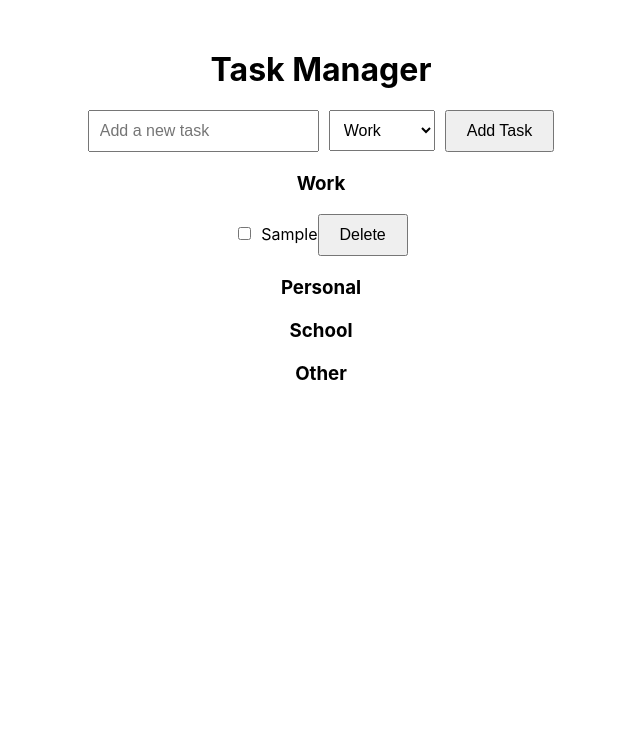
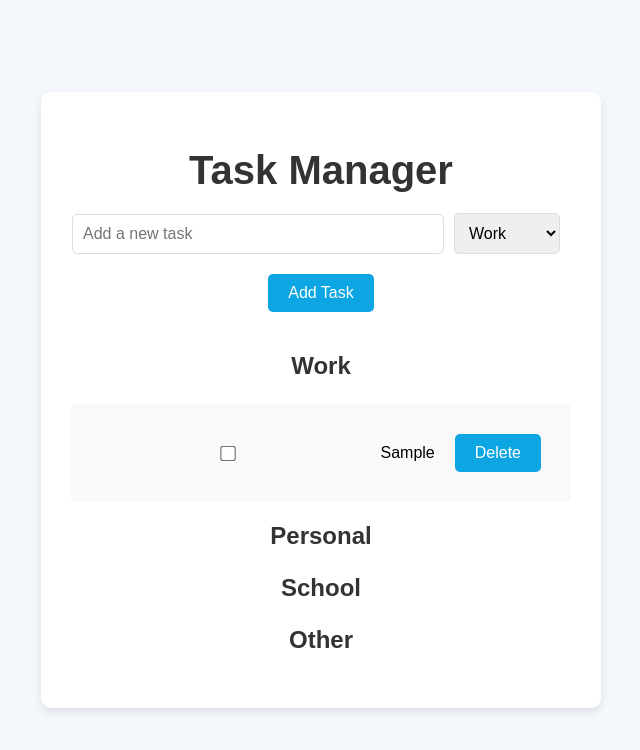
Before and after one commit to YamilVillegas/Task-Manager, a React (Create React App) app: page / in a window 1280 px wide. Both pictures are taken after typing "Sample" into the empty fields and a click on the button "Add Task". Shown: the top 750 px of the page, without its empty margins (319-959 px from the left). Built offline with nearby package versions, Linux system fonts and the light colour scheme.

Commit message:
Light styling

```diff
--- a/src/App.css
+++ b/src/App.css
@@ -1,38 +1,105 @@
+/* General Styles */
+body {
+  font-family: 'Arial', sans-serif;
+  background-color: #f4f7fc;
+  margin: 0;
+  padding: 0;
+  display: flex;
+  justify-content: center;
+  align-items: center;
+  height: 100vh;
+}
+
 .App {
   text-align: center;
 }
 
+/* Task Manager Container */
 .task-manager {
-  margin: 50px;
+  background-color: #fff;
+  border-radius: 10px;
+  box-shadow: 0 4px 8px rgba(0, 0, 0, 0.1);
+  padding: 30px;
+  width: 100%;
+  max-width: 500px;
 }
 
+h1 {
+  font-size: 2.5rem;
+  color: #333;
+  margin-bottom: 20px;
+}
+
+/* Task Input and Add Button */
 input {
+  width: 70%;
   padding: 10px;
   font-size: 16px;
+  border-radius: 5px;
+  border: 1px solid #ddd;
   margin-right: 10px;
 }
 
 select {
   padding: 10px;
   font-size: 16px;
+  border-radius: 5px;
+  border: 1px solid #ddd;
   margin-right: 10px;
 }
 
 button {
+  background-color: rgb(13, 166, 226);
+  color: white;
+  margin: 20px;
+  font-size: 16px;
+  border: none;
   padding: 10px 20px;
-  font-size: 16px;
   cursor: pointer;
+  border-radius: 5px;
 }
 
+button:hover {
+  background-color: rgb(0, 156, 218);
+}
+
+/* Task List Styles */
 ul {
   list-style-type: none;
   padding: 0;
 }
 
 li {
+  display: flex;
+  align-items: center;
+  justify-content: space-between;
+  padding: 10px;
+  background-color: #f9f9f9;
   margin: 10px 0;
+  border-radius: 5px;
+  transition: background-color 0.3s ease;
 }
 
+li:hover {
+  background-color: lightgray;
+}
+
+/* Checkbox Styling */
+input[type="checkbox"] {
+  margin-right: 10px;
+  transform: scale(1.2);
+}
+
+/* Completed Task Styles */
+.completed {
+  text-decoration: line-through;
+  color: #888;
+}
+
+/* Category Section Styles */
 h3 {
   margin-top: 20px;
+  font-size: 1.5rem;
+  color: #333;
+  text-transform: capitalize;
 }
--- a/src/TaskManager.js
+++ b/src/TaskManager.js
@@ -1,4 +1,5 @@
 import React, { useState } from 'react';
+import './App.css';
 
 function TaskManager() {
   const [tasks, setTasks] = useState([]);
@@ -7,7 +8,6 @@ function TaskManager() {
 
   const categories = ["Work", "Personal", "School", "Other"];
 
-  // Function to add a new task
   const addTask = () => {
     if (newTask.trim() !== "") {
       setTasks([
@@ -16,7 +16,7 @@ function TaskManager() {
           id: Date.now(),
           name: newTask,
           category: selectedCategory,
-          completed: false // New property to track completion
+          completed: false
         }
       ]);
       setNewTask("");
@@ -24,19 +24,16 @@ function TaskManager() {
     }
   };
 
-  // Function to toggle completion status of a task
   const toggleComplete = (id) => {
     setTasks(tasks.map((task) =>
       task.id === id ? { ...task, completed: !task.completed } : task
     ));
   };
 
-  // Function to delete a task
   const deleteTask = (id) => {
     setTasks(tasks.filter((task) => task.id !== id));
   };
 
-  // Function to filter tasks by category
   const getFilteredTasks = (category) => {
     return tasks.filter((task) => task.category === category);
   };
@@ -45,7 +42,7 @@ function TaskManager() {
     <div className="task-manager">
       <h1>Task Manager</h1>
 
-      {/* Input field for new task */}
+      <div className="task-input">
         <input
           type="text"
           value={newTask}
@@ -53,7 +50,6 @@ function TaskManager() {
           placeholder="Add a new task"
         />
 
-      {/* Dropdown for category selection */}
         <select
           value={selectedCategory}
           onChange={(e) => setSelectedCategory(e.target.value)}
@@ -64,6 +60,7 @@ function TaskManager() {
         </select>
 
         <button onClick={addTask}>Add Task</button>
+      </div>
 
       {/* Render tasks by category */}
       {categories.map((category) => (
@@ -71,7 +68,7 @@ function TaskManager() {
           <h3>{category}</h3>
           <ul>
             {getFilteredTasks(category).map((task) => (
-              <li key={task.id} style={{ textDecoration: task.completed ? 'line-through' : 'none' }}>
+              <li key={task.id} className={task.completed ? 'completed' : ''}>
                 <input
                   type="checkbox"
                   checked={task.completed}
```
Lines whose indentation alone changed are shown as unchanged.
